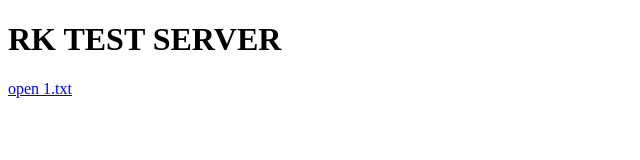
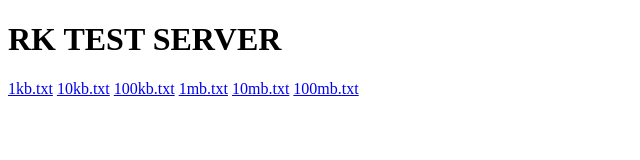
Before and after one commit to netqax2/rk-server, a website: page rk-web/index.html in a window 1280 px wide. Shown: the whole page, without its empty margins (0-640 px from the left). Drawn offline with Linux system fonts and the light colour scheme.

Commit message:
Add files via upload

```diff
--- a/rk-web/index.html
+++ b/rk-web/index.html
@@ -2,6 +2,11 @@
 <html>
   <body>
     <h1>RK TEST SERVER</h1>
-    <a href="1.txt">open 1.txt</a>
+    <a href="1.txt">1kb.txt</a>
+	<a href="1.txt">10kb.txt</a>
+	<a href="1.txt">100kb.txt</a>
+	<a href="1.txt">1mb.txt</a>
+	<a href="1.txt">10mb.txt</a>
+	<a href="1.txt">100mb.txt</a>
   </body>
 </html>
```
